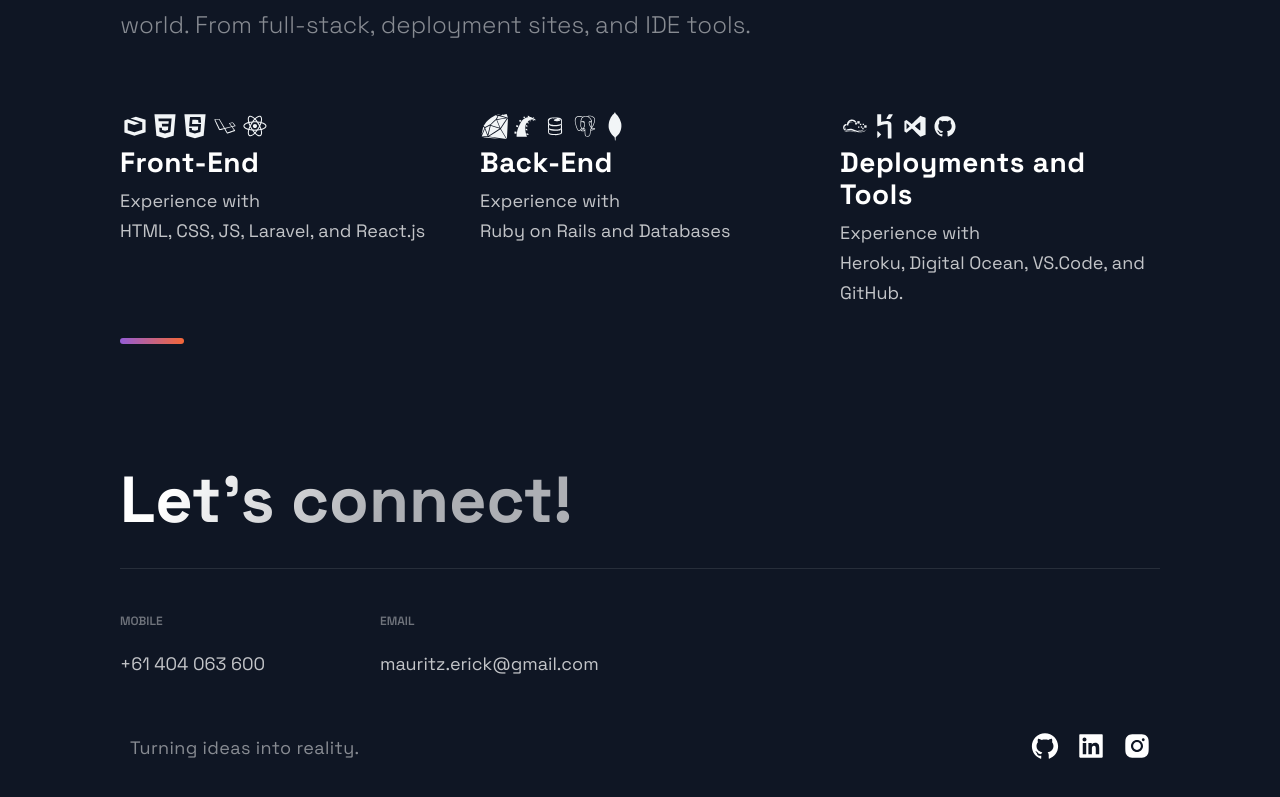
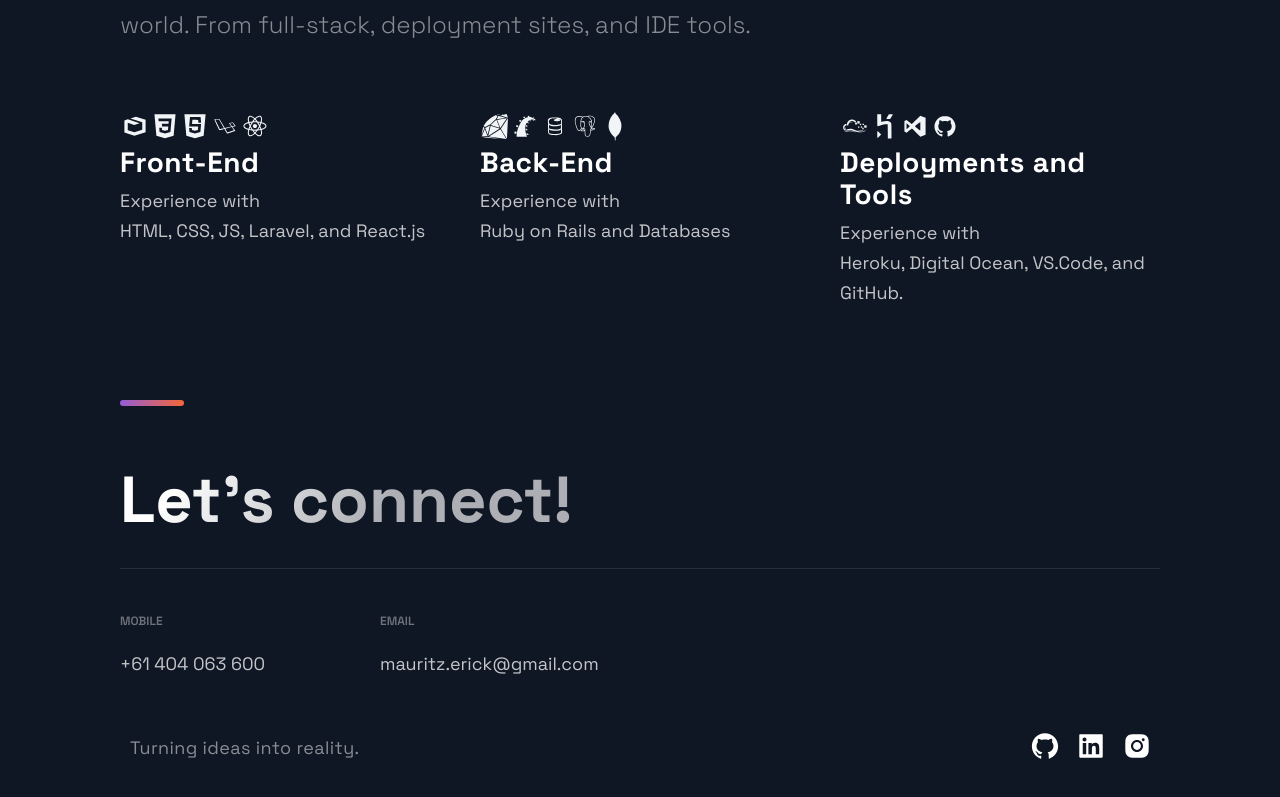
Before and after one commit to mauritzerick/portfolio, a Next.js app: page / in a window 1280 px wide. Shown: the part 3283-4080 px from the top of the page. Built offline with nearby package versions, Linux system fonts and the light colour scheme.

Commit message:
fixed styling

```diff
--- a/src/components/Footer/Footer.js
+++ b/src/components/Footer/Footer.js
@@ -8,6 +8,7 @@ const Footer = () => {
   return (
 
     <FooterWrapper>
+      <SectionDivider colorAlt />
       <SectionTitle main>Let's connect!</SectionTitle>
       <LinkList>
         <LinkColumn>
--- a/src/components/Technologies/Technologies.js
+++ b/src/components/Technologies/Technologies.js
@@ -60,7 +60,7 @@ const Technologies = () =>  (
         </ListContainer>
       </ListItem>
     </List>
-    <SectionDivider colorAlt />
+    {/* <SectionDivider colorAlt /> */}
   </Section>
 );
 
```
